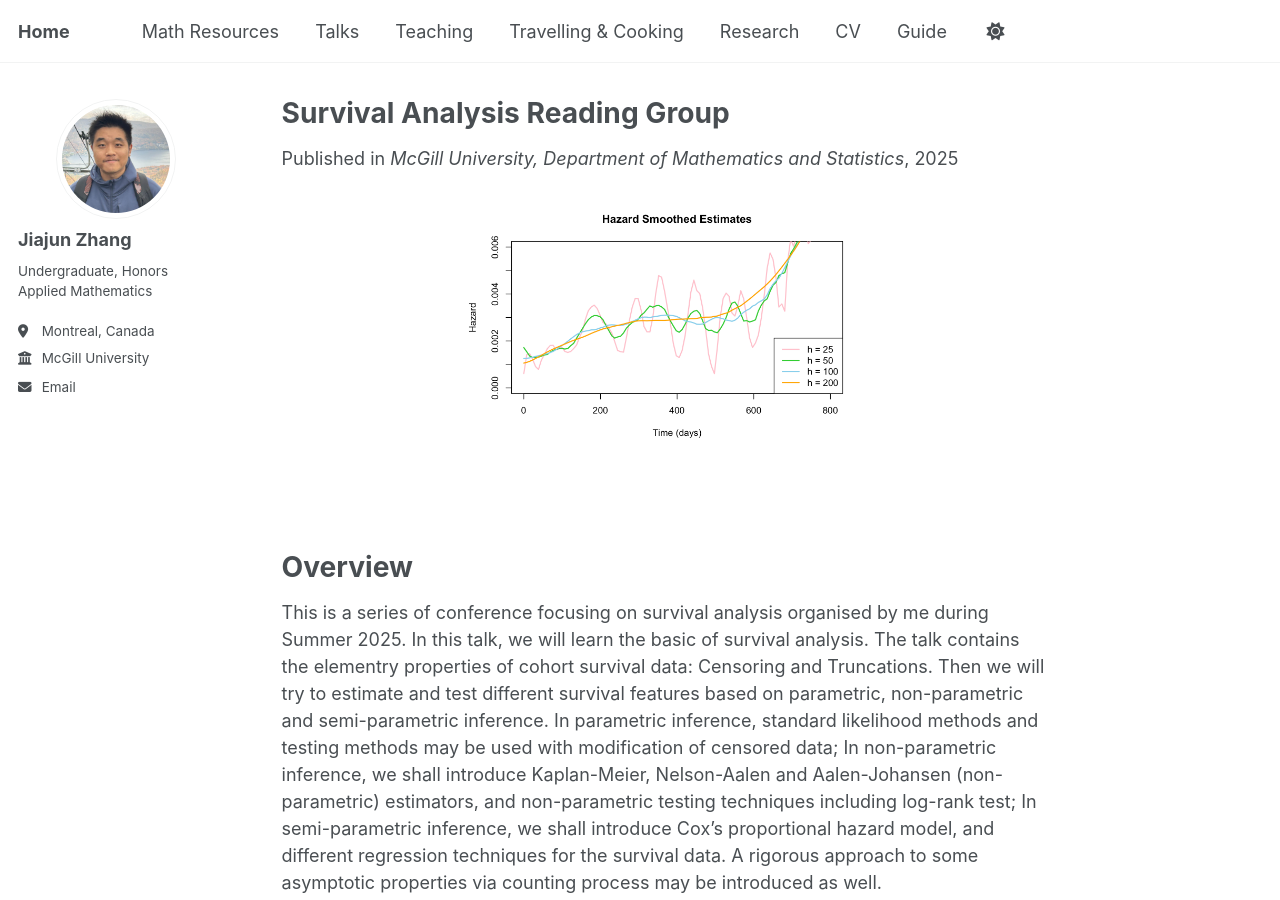
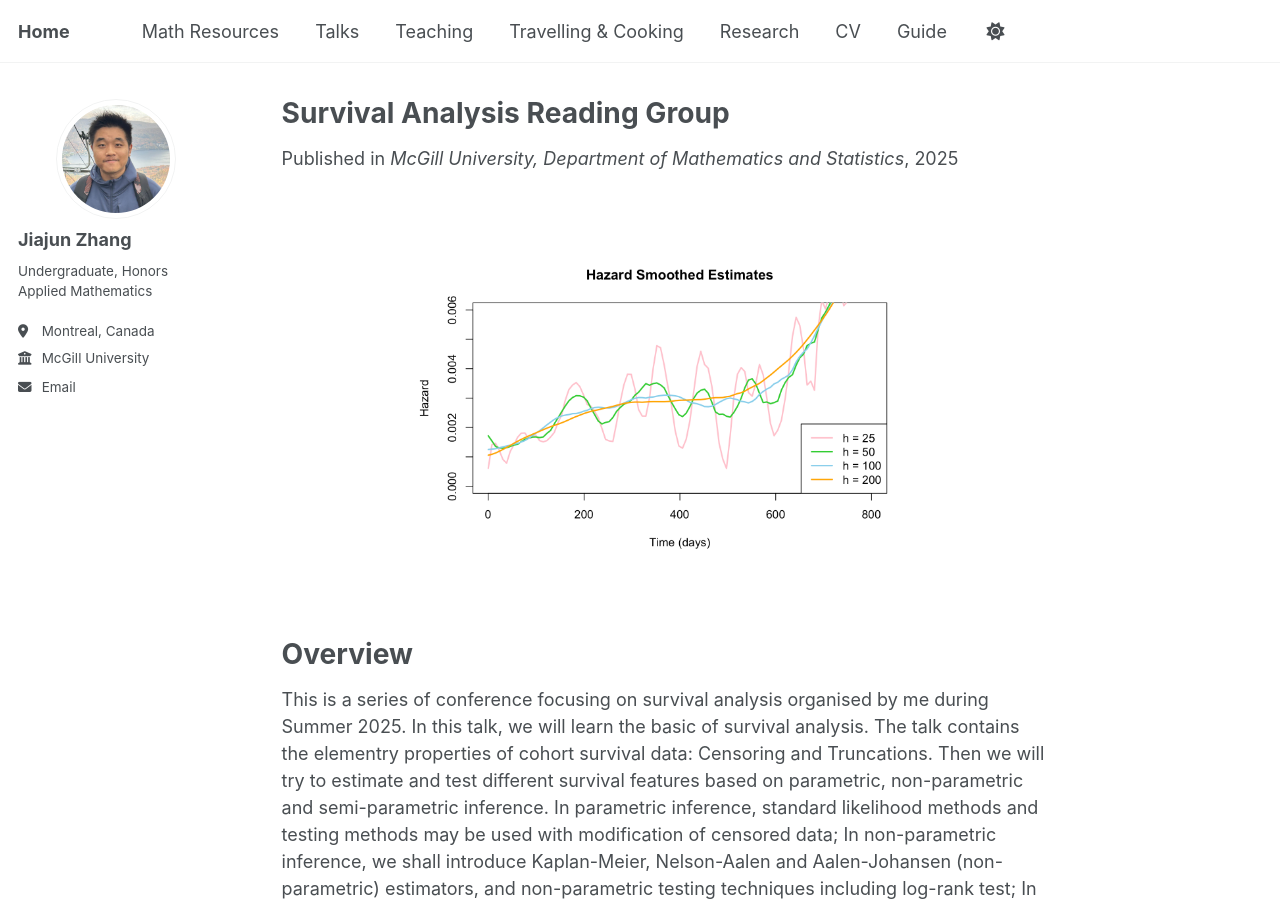
Before and after one commit to JohanssonRein/JohanssonRein.github.io, a Jekyll site: the page built from _talks/2025-06-01-survivalanalysis.md, in a window 1280 px wide and 900 px high. Built offline with Jekyll 4.4.1, drawn with Linux system fonts in a browser that asks for light colours.

Commit message:
Update 2025-06-01-survivalanalysis.md

```diff
--- a/_talks/2025-06-01-survivalanalysis.md
+++ b/_talks/2025-06-01-survivalanalysis.md
@@ -9,11 +9,13 @@ date: 2025-06-01
 location: "Montreal, QC, Canada"
 ---
 
+<br>
+
 <p align="center">
-  <img src="/images/HazardSmoothedEstimates.png" alt="Poster" width="400"/>
+  <img src="/images/HazardSmoothedEstimates.png" alt="Poster" width="500"/>
 </p>
 
-<br><br>
+<br>
 
 # Overview
 
```
